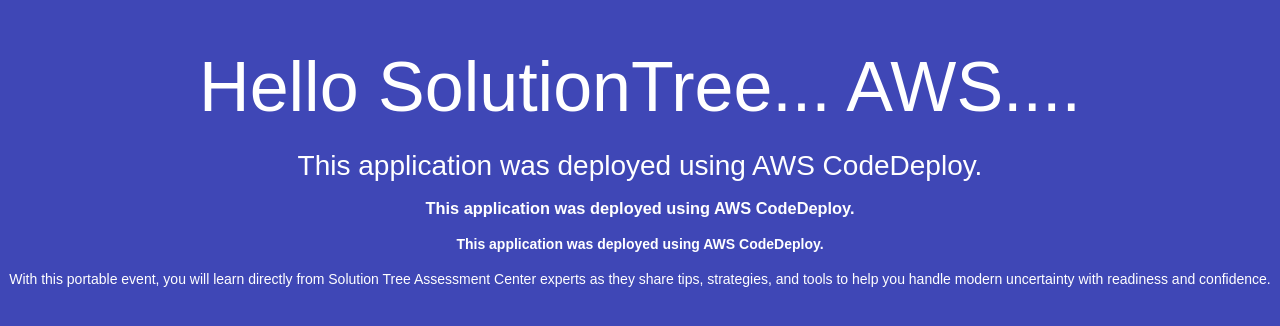
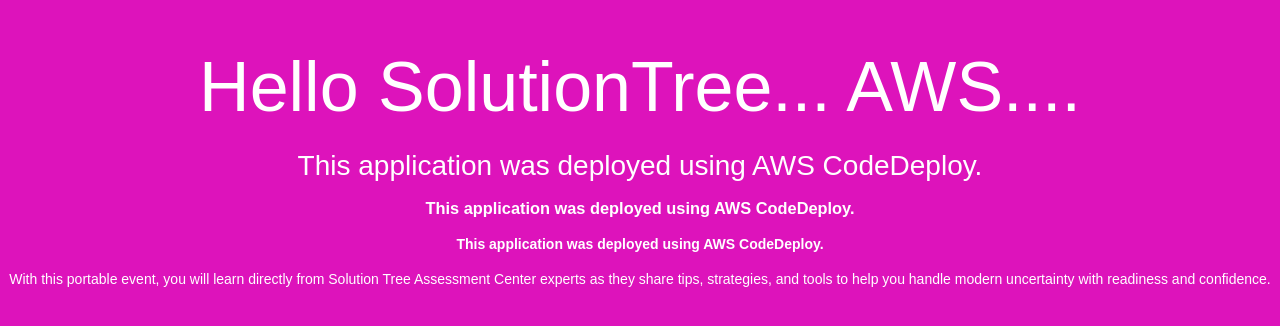
Before and after one commit to gjoseph-suyati/phpdemo, a PHP site: page /index.html in a window 1280 px wide. Shown: the top 326 px of the page. Run offline with PHP 8.4, Linux system fonts and the light colour scheme.

Commit message:
updated the files

```diff
--- a/index.html
+++ b/index.html
@@ -6,7 +6,7 @@
   <style>
     body {
       color: #ffffff;
-      background-color: #3f47b6;
+      background-color: #dd13bb;
       font-family: Arial, sans-serif;
       font-size: 14px;
     }
--- a/index.php
+++ b/index.php
@@ -24,7 +24,7 @@
   </style>
 </head>
  <body>
-  <?php echo '<h1>Hello SolutionTree</h1>'; ?>
+  <?php echo '<h1>.............Hello SolutionTree..............</h1>'; ?>
   <?php
     echo gethostname();
   ?><br>
```
